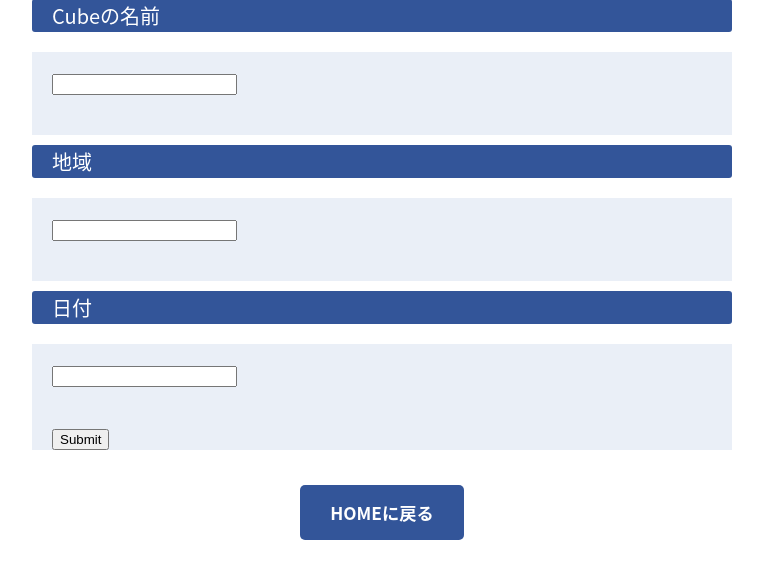
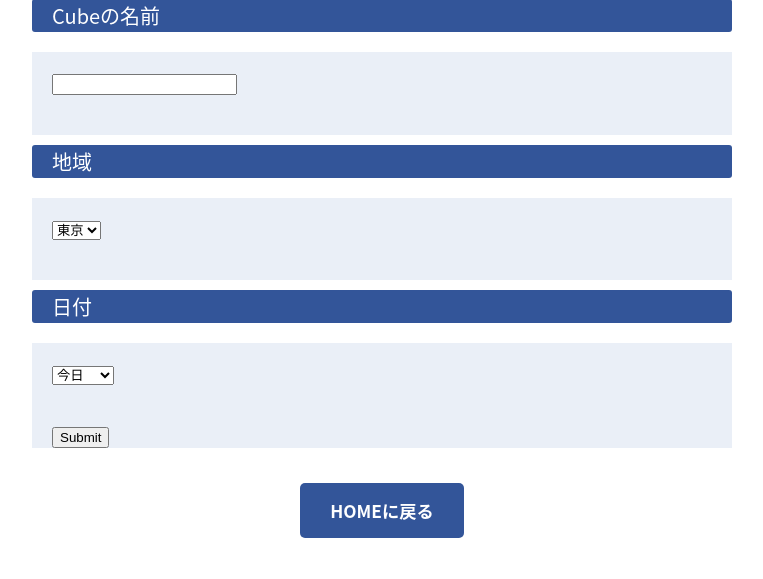
Before and after one commit to aburage/InfoCube, a PHP site: page /new-data.php in a window 1280 px wide. Shown: the part 153-732 px from the top of the page, without its empty margins (258-1021 px from the left). Run offline with PHP 8.4, Linux system fonts and the light colour scheme; data comes from the database, SQL or seed files in the repository; both versions use the stored data as it was after the commit.

Commit message:
fix: fix new-data form

```diff
--- a/web/new-data.php
+++ b/web/new-data.php
@@ -14,14 +14,18 @@
     </ul>
 
     <?php
+        $db = new PDO("sqlite:SQL/infocube.sqlite");
+
         if(isset($_GET['cube_name'])) $cube_name=$_GET['cube_name'];
-        if(isset($_GET['name'])) $name=$_GET['name'];
+        if(isset($_GET['location'])) $location=$_GET['location'];
+        if(isset($_GET['date'])) $date=$_GET['date'];
 
-        $db = new PDO("sqlite:SQL/infocube.sqlite");
-        if(isset($cube_name)){
-            $db->query("insert into cube values(1, null, '$cube_name', 'feeling', 0, '$move', 0, 0, 0, 10, $name);");
+        if (isset($cube_name)) {
+            $db->query("insert into cube values(1, null, '$cube_name', 'data', 1, 1, 1, 0, '$location', '$date', 1);");
             print "<h3 style='text-align: center; color: #935;'>送信されました</h3>";
         }
+    $db = new PDO("sqlite:infocube.sqlite");
+
     ?>
 
     <p class="page-title">My Cube 追加：データ</p>
@@ -29,17 +33,26 @@
     <form action=new-data.php method="get">
         <p class="form-title">Cubeの名前</p>
         <div class="cubeform-contents">
-            <input class="left">
+            <input class="left" name="cube_name">
         </div>
 
         <p class="form-title">地域</p>
         <div class="cubeform-contents">
-            <input class="left">
+            <select name="location" class="left">
+                <option value="130010">東京</option>
+                <option value="270000">大阪</option>
+                <option value="400010">福岡</option>
+                <option value="471010">沖縄</option>
+            </select>
         </div>
 
         <p class="form-title">日付</p>
         <div class="cubeform-contents">
-            <input class="left">
+            <select name="date" class="left">
+                <option value="0">今日</option>
+                <option value="1">明日 </option>
+                <option value="2">明後日</option>
+            </select>
         </div>
 
         <div class="event-submit-section">
```
Also changed, not shown: web/index.php (+21 -17 lines), web/SQL/infocube.sqlite.
